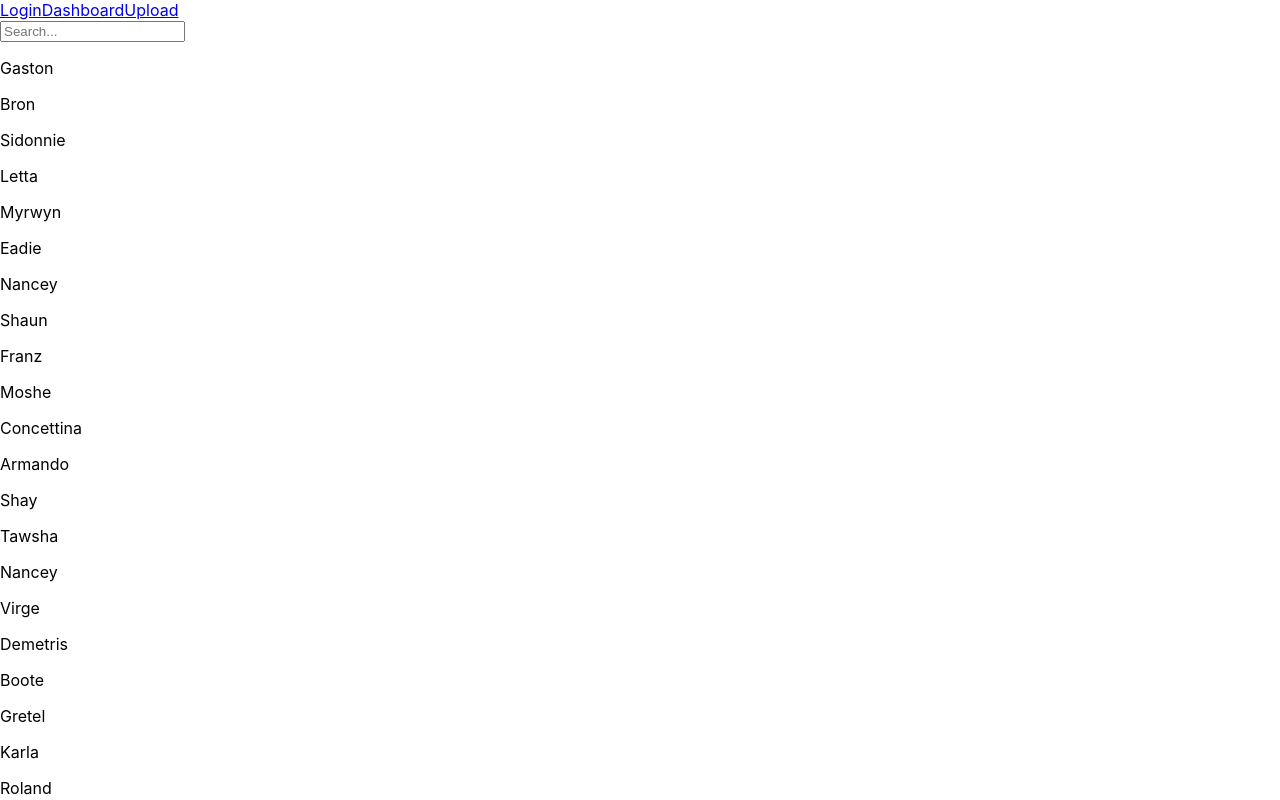
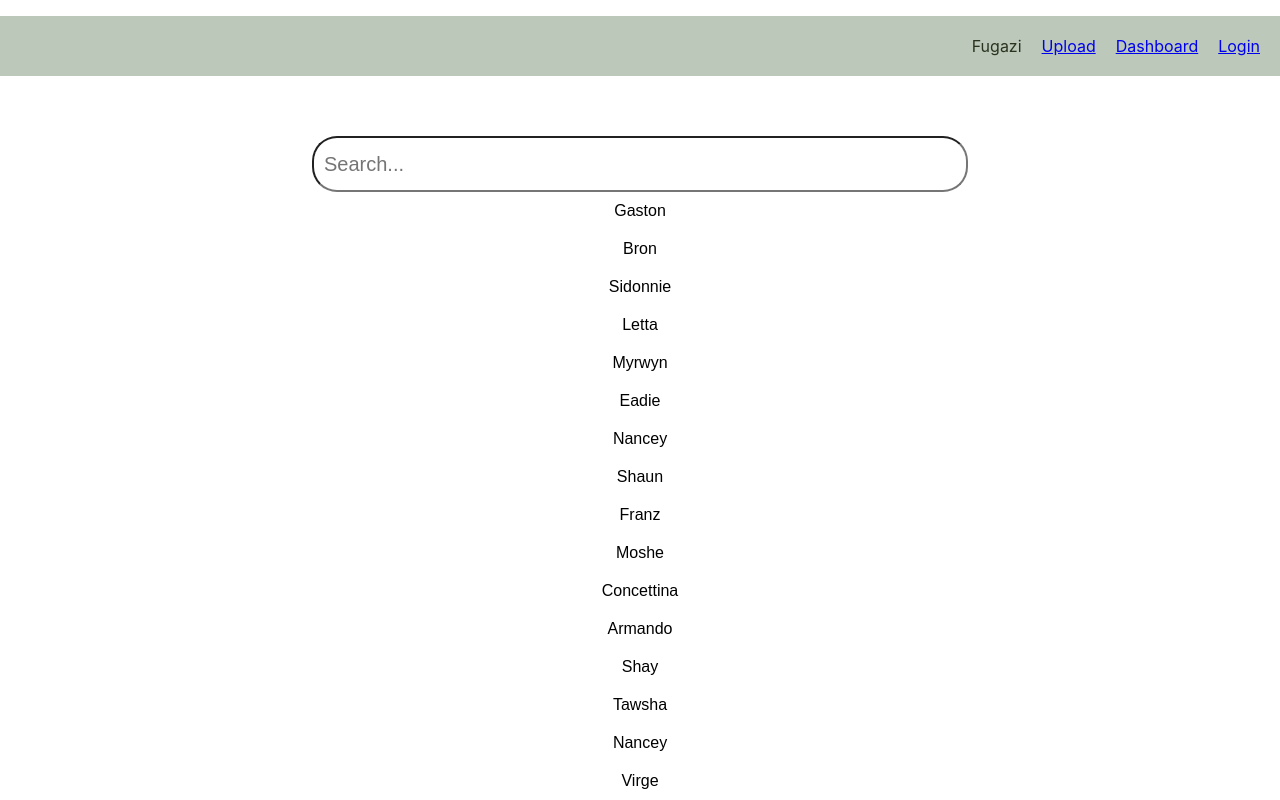
Before and after one commit to patel23l/Fugazi, a React (Create React App) app in the folder frontend/: page /Dashboard in a window 1280 px wide. Shown: the top 800 px of the page. Built offline with nearby package versions, Linux system fonts and the light colour scheme.

Commit message:
change in nav bar

```diff
--- a/frontend/src/pages/Navigation.js
+++ b/frontend/src/pages/Navigation.js
@@ -1,13 +1,17 @@
 import React from 'react';
+import './dash.css';
 
 import { NavLink } from 'react-router-dom';
 
 const Navigation = () => {
     return (
-       <div>
-          <NavLink to="/">Login</NavLink>
-          <NavLink to="/about">Dashboard</NavLink>
-          <NavLink to="/contact">Upload</NavLink>
+       <div className = "nav-bar">
+          <ul>
+            <li><a href="/">Login</a></li>
+            <li><a href="/Dashboard">Dashboard</a></li>
+            <li ><a href="/contact">Upload</a></li>
+            <li>Fugazi</li>
+         </ul>
        </div>
     );
 }
--- a/frontend/src/pages/dash.css
+++ b/frontend/src/pages/dash.css
@@ -3,4 +3,42 @@
     justify-content: center;
     align-items: center;
     flex-direction: column;
+    font-family:Arial;
 }
+
+.dash input {
+    margin-top: 20px;
+    width:50%;
+    border-radius: 25px;
+    height: 50px;
+    font-size: 20px;
+    padding-left: 10px;
+}
+
+p {
+    margin: 10px;
+}
+
+/* nav bar */
+.nav-bar ul {
+    list-style-type: none;
+  margin-bottom: 40px;
+  padding-top: 20px;
+  padding-bottom: 20px;
+  overflow: hidden;
+  background-color: #bbc8ba;
+}
+
+.nav-bar li {
+    float: right;
+    padding-right: 20px;
+    color:#2b331f;
+  }
+
+.nav li a {
+    display: block;
+    color: white;
+    text-align: center;
+    padding: 14px 16px;
+    text-decoration: none;
+  }
--- a/frontend/src/pages/dashboard.js
+++ b/frontend/src/pages/dashboard.js
@@ -1,6 +1,7 @@
 import React from 'react';
 import JSONDATA from './MOCK_DATA.json';
 import {useState} from 'react';
+import './dash.css'
 
 function Dashboard() {
 
@@ -19,7 +20,7 @@ function Dashboard() {
           return val;
         }
       }).map((val, key) => {
-        return <div className = "user" key={key}> <p>{val.first_name}</p>
+        return <div className="user" key={key}> <p>{val.first_name}</p>
           </div>
       })}
     </div>
--- a/frontend/src/pages/login.js
+++ b/frontend/src/pages/login.js
@@ -1,7 +1,6 @@
 import React, { useState } from "react";
 import Form from "react-bootstrap/Form";
 import Button from "react-bootstrap/Button";
-import Dashboard from "./Dashboard";
 
 export default function Login() {
     const [email, setEmail] = useState("");
@@ -39,7 +38,6 @@ export default function Login() {
           <Button block size="lg" type="submit" disabled={!validateForm()}>
             Login
           </Button>
-          <a href = "/Dashboard">Dash</a>
         </Form>
       </div>
     );
```
